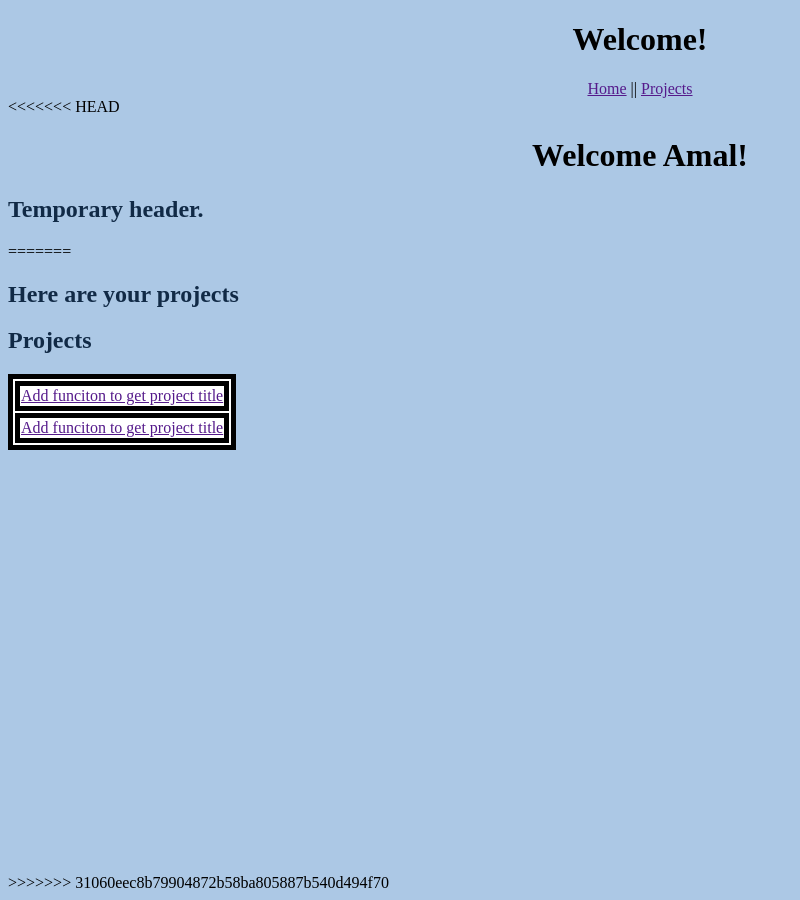
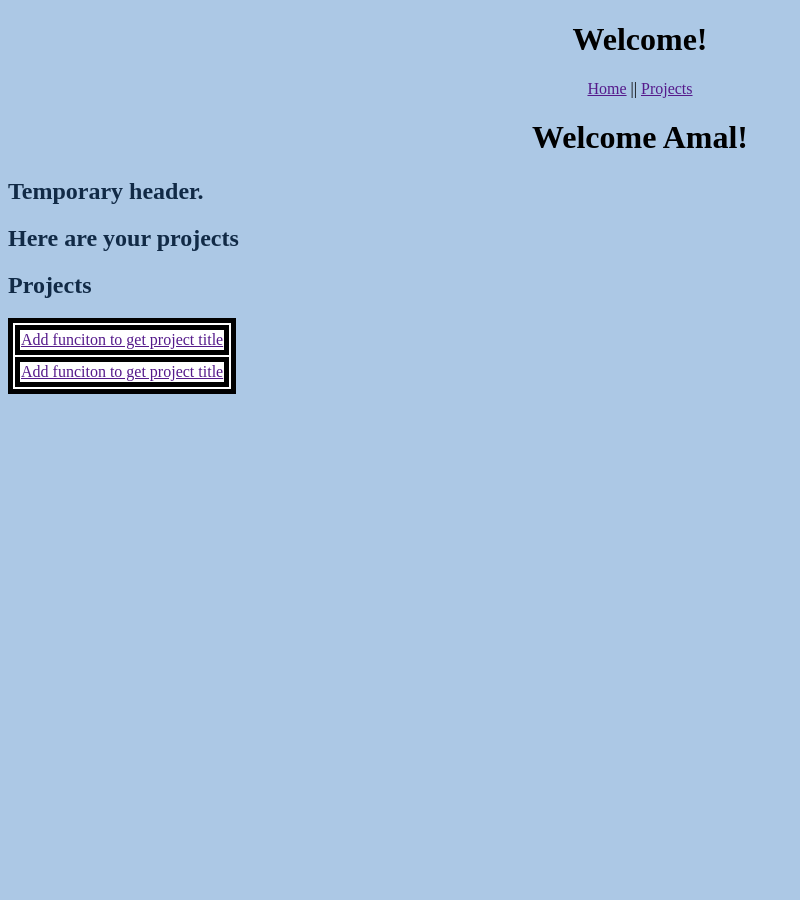
Before and after one commit to michaelslusser/ITIS3155ProjectTracker, a Flask app: page / in a window 1280 px wide. Shown: the whole page, without its empty margins (0-800 px from the left). After the commit the page ends 394 px from the top, so only its background shows below. Run offline with Flask 2, Linux system fonts and the light colour scheme.

Commit message:
updated index.html

```diff
--- a/templates/index.html
+++ b/templates/index.html
@@ -16,13 +16,11 @@
             <a href="">Projects</a>
         </nav>
 
-<<<<<<< HEAD
         <h1>Welcome {{user.name}}!</h1>
 
         <h2>Temporary header.</h2>
 
 
-=======
         <h2>Here are your projects</h2>
         <h2>Projects</h2>
         <div class="box">
@@ -39,6 +37,5 @@
                 </tr>
             </table>
         </div>
->>>>>>> 31060eec8b79904872b58ba805887b540d494f70
     </body>
 </html>
```
